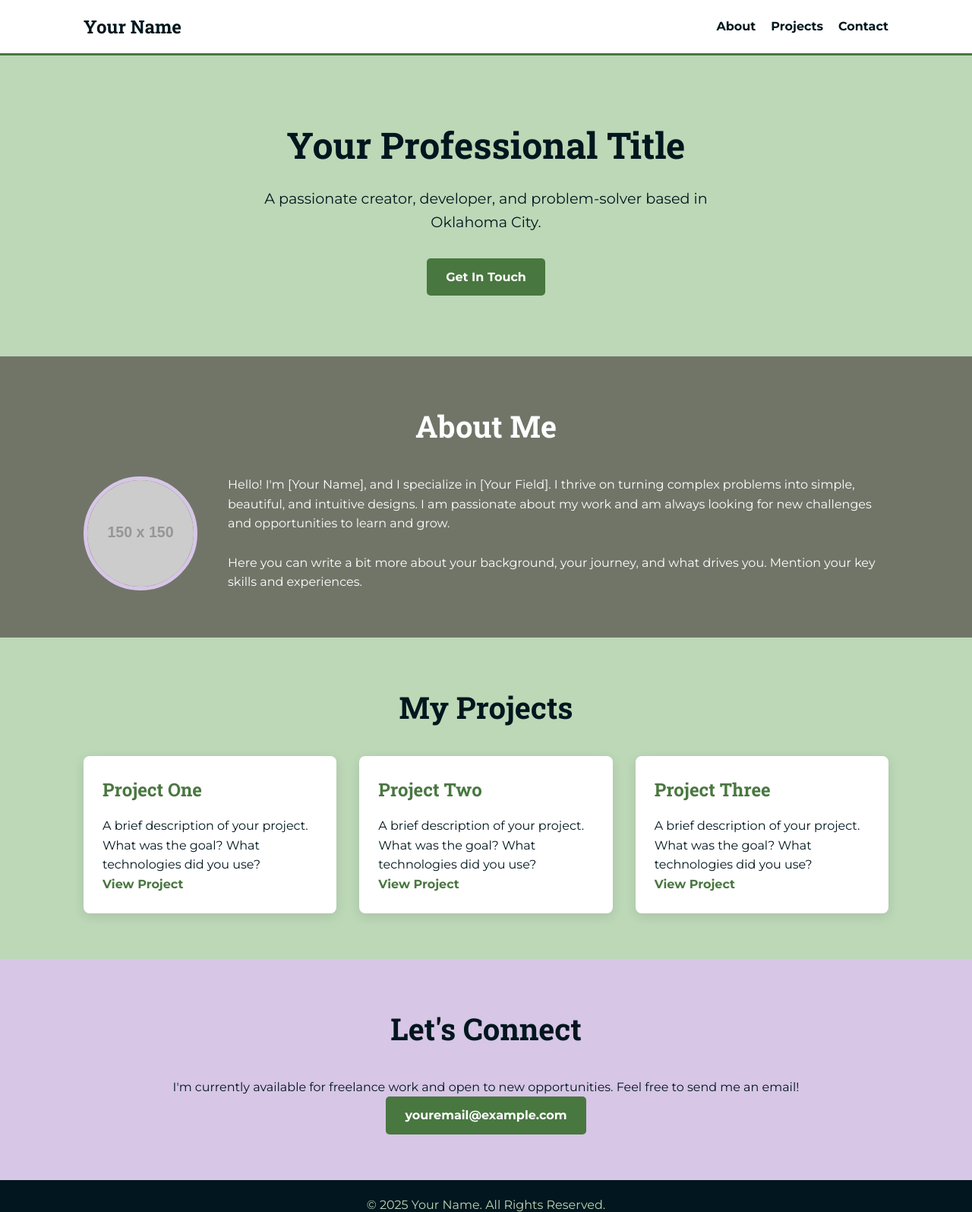
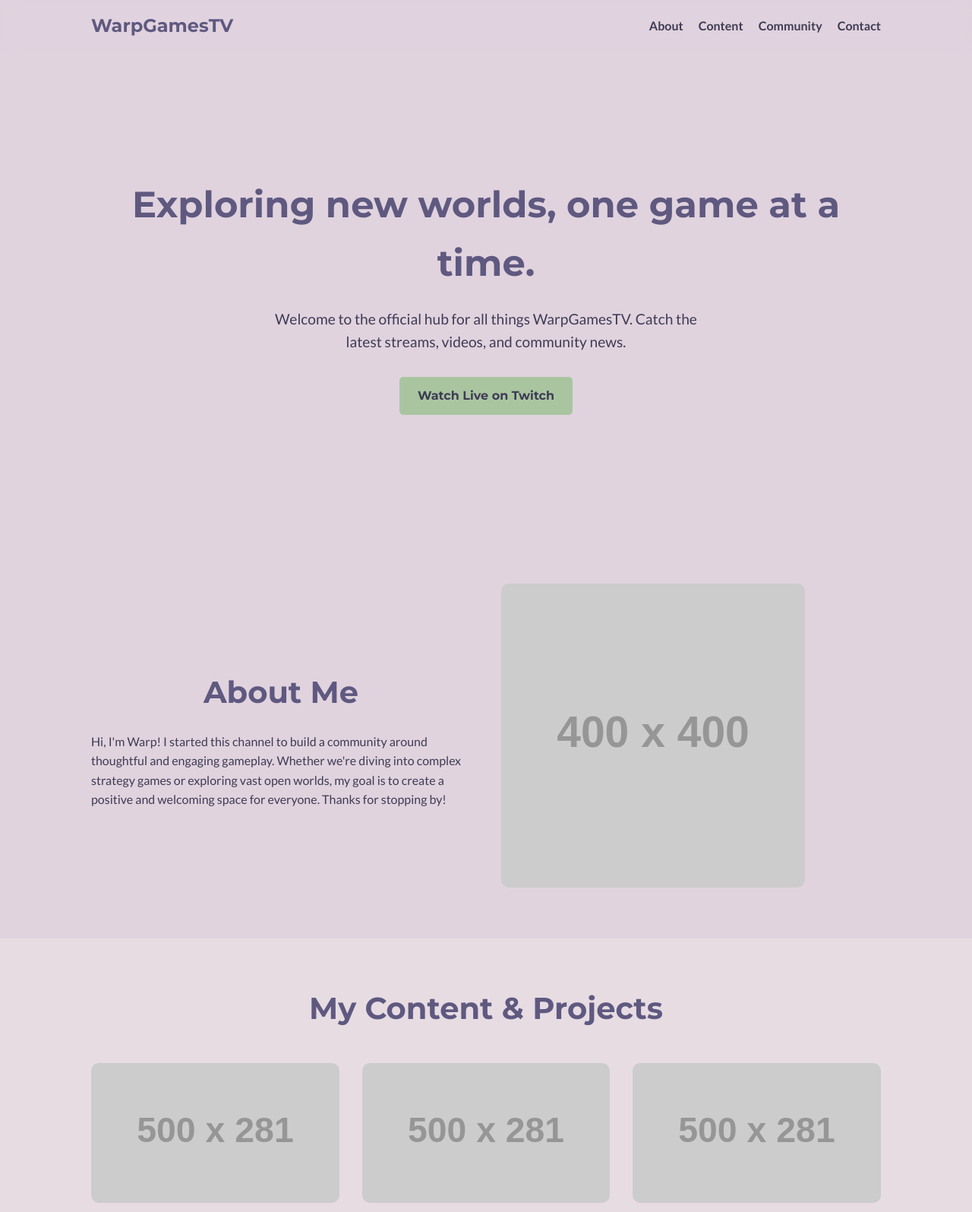
Before and after one commit to warpgamestv/warpgamestv, a plain HTML site: page index.html in a window 1280 px wide. Shown: the top 1595 px of the page at 76% size. Drawn offline with Linux system fonts and the light colour scheme; placeholder pictures from the web are drawn by us.

Commit message:
Changed the website completely
Changed the HTML and CSS and created some JS functionality

```diff
--- a/index.html
+++ b/index.html
@@ -3,21 +3,23 @@
 <head>
     <meta charset="UTF-8">
     <meta name="viewport" content="width=device-width, initial-scale=1.0">
-    <title>Your Name | Professional Portfolio</title>
+    <title>WarpGamesTV | Official Website</title>
     <link rel="stylesheet" href="style.css">
     <link rel="preconnect" href="https://fonts.googleapis.com">
     <link rel="preconnect" href="https://fonts.gstatic.com" crossorigin>
-    <link href="https://fonts.googleapis.com/css2?family=Montserrat:wght@400;700&family=Roboto+Slab:wght@400;700&display=swap" rel="stylesheet">
+    <link href="https://fonts.googleapis.com/css2?family=Lato:wght@400;700&family=Montserrat:wght@700&display=swap" rel="stylesheet">
+    <link rel="stylesheet" href="https://cdnjs.cloudflare.com/ajax/libs/font-awesome/6.5.2/css/all.min.css">
 </head>
 <body>
 
-    <header>
+    <header class="site-header">
         <div class="container">
-            <p class="logo">Your Name</p>
-            <nav>
+            <nav class="main-nav">
+                <a href="#home" class="logo">WarpGamesTV</a>
                 <ul>
                     <li><a href="#about">About</a></li>
-                    <li><a href="#projects">Projects</a></li>
+                    <li><a href="#content">Content</a></li>
+                    <li><a href="#community">Community</a></li>
                     <li><a href="#contact">Contact</a></li>
                 </ul>
             </nav>
@@ -25,67 +27,94 @@
     </header>
 
     <main>
-        <section class="hero">
+        <section id="home" class="hero">
             <div class="container">
-                <div class="hero-text">
-                    <h1>Your Professional Title</h1>
-                    <p class="subtitle">A passionate creator, developer, and problem-solver based in Oklahoma City.</p>
-                    <a href="#contact" class="cta-button">Get In Touch</a>
+                <h1>Exploring new worlds, one game at a time.</h1>
+                <p>Welcome to the official hub for all things WarpGamesTV. Catch the latest streams, videos, and community news.</p>
+                <a href="https://twitch.tv/warpgamestv" class="btn btn-primary">Watch Live on Twitch</a>
+            </div>
+        </section>
+
+        <section id="about" class="about-section">
+            <div class="container grid-2-col">
+                <div class="about-text">
+                    <h2>About Me</h2>
+                    <p>Hi, I'm Warp! I started this channel to build a community around thoughtful and engaging gameplay. Whether we're diving into complex strategy games or exploring vast open worlds, my goal is to create a positive and welcoming space for everyone. Thanks for stopping by!</p>
+                </div>
+                <div class="about-image">
+                    <img src="https://via.placeholder.com/400" alt="A photo of Warp or the WarpGamesTV logo">
                 </div>
             </div>
         </section>
 
-        <section id="about" class="about">
+        <section id="content" class="content-section">
             <div class="container">
-                <h2>About Me</h2>
-                <div class="about-content">
-                    <img src="https://via.placeholder.com/150" alt="A professional headshot of Your Name" class="profile-pic">
-                    <p>
-                        Hello! I'm [Your Name], and I specialize in [Your Field]. I thrive on turning complex problems into simple, beautiful, and intuitive designs. I am passionate about my work and am always looking for new challenges and opportunities to learn and grow.
-                        <br><br>
-                        Here you can write a bit more about your background, your journey, and what drives you. Mention your key skills and experiences.
-                    </p>
-                </div>
-            </div>
-        </section>
-
-        <section id="projects" class="projects">
-            <div class="container">
-                <h2>My Projects</h2>
+                <h2>My Content & Projects</h2>
                 <div class="project-grid">
                     <div class="project-card">
-                        <h3>Project One</h3>
-                        <p>A brief description of your project. What was the goal? What technologies did you use?</p>
-                        <a href="#">View Project</a>
+                        <img src="https://via.placeholder.com/500x281" alt="Thumbnail for a game series">
+                        <div class="card-overlay">
+                            <h3>Longplay: RPG Chronicles</h3>
+                        </div>
                     </div>
                     <div class="project-card">
-                        <h3>Project Two</h3>
-                        <p>A brief description of your project. What was the goal? What technologies did you use?</p>
-                        <a href="#">View Project</a>
+                        <img src="https://via.placeholder.com/500x281" alt="Thumbnail for a podcast">
+                        <div class="card-overlay">
+                            <h3>The Warp Zone Podcast</h3>
+                        </div>
                     </div>
                     <div class="project-card">
-                        <h3>Project Three</h3>
-                        <p>A brief description of your project. What was the goal? What technologies did you use?</p>
-                        <a href="#">View Project</a>
+                        <img src="https://via.placeholder.com/500x281" alt="Thumbnail for strategy guides">
+                        <div class="card-overlay">
+                            <h3>Strategy Guides</h3>
+                        </div>
                     </div>
                 </div>
             </div>
         </section>
 
-        <section id="contact" class="contact">
+        <section id="community" class="community-section">
             <div class="container">
-                <h2>Let's Connect</h2>
-                <p>I'm currently available for freelance work and open to new opportunities. Feel free to send me an email!</p>
-                <a href="mailto:youremail@example.com" class="cta-button">youremail@example.com</a>
+                <h2>Join the Community</h2>
+                <p>Connect with me and our amazing community on your favorite platforms.</p>
+                <div class="social-links">
+                    <a href="#" class="btn btn-social">Twitch</a>
+                    <a href="#" class="btn btn-social">YouTube</a>
+                    <a href="#" class="btn btn-social">Discord</a>
+                    <a href="#" class="btn btn-social">Twitter</a>
+                </div>
+            </div>
+        </section>
+
+        <section id="contact" class="contact-section">
+            <div class="container">
+                <h2>Get In Touch</h2>
+                <p>For business inquiries, collaborations, or other questions, please use the form below.</p>
+                <form class="contact-form">
+                    <input type="text" name="name" placeholder="Your Name" required>
+                    <input type="email" name="email" placeholder="Your Email" required>
+                    <textarea name="message" rows="5" placeholder="Your Message" required></textarea>
+                    <button type="submit" class="btn btn-primary">Send Message</button>
+                </form>
             </div>
         </section>
     </main>
 
-    <footer>
+    <footer class="site-footer-dark">
         <div class="container">
-            <p>&copy; 2025 Your Name. All Rights Reserved.</p>
+            <div class="footer-content">
+                <p>&copy; 2025 WarpGamesTV. All Rights Reserved.</p>
+                <div class="footer-socials">
+                    <a href="#"><i class="fab fa-twitch"></i></a>
+                    <a href="#"><i class="fab fa-youtube"></i></a>
+                    <a href="#"><i class="fab fa-twitter"></i></a>
+                    <a href="#"><i class="fab fa-discord"></i></a>
+                </div>
+            </div>
         </div>
-    </footer>
+</footer>
+
+    <script src="script.js"></script>
 
 </body>
 </html>
--- /dev/null
+++ b/script.js
@@ -0,0 +1,84 @@
+document.addEventListener('DOMContentLoaded', () => {
+
+    // --- 1. SMOOTH SCROLLING FOR NAV LINKS ---
+    // Selects all navigation links that start with '#'
+    const navLinks = document.querySelectorAll('nav a[href^="#"]');
+
+    navLinks.forEach(link => {
+        link.addEventListener('click', function(e) {
+            // Prevents the default jumpy behavior
+            e.preventDefault();
+
+            // Gets the target section's ID from the link's href
+            const targetId = this.getAttribute('href');
+            const targetSection = document.querySelector(targetId);
+
+            // Scrolls smoothly to the target section
+            if (targetSection) {
+                targetSection.scrollIntoView({
+                    behavior: 'smooth',
+                    block: 'start'
+                });
+            }
+        });
+    });
+
+    // --- 2. FADE-IN ANIMATIONS ON SCROLL ---
+    // Create an observer to watch for elements entering the viewport
+    const observer = new IntersectionObserver((entries) => {
+        entries.forEach(entry => {
+            if (entry.isIntersecting) {
+                // If the element is visible, add the 'show' class to trigger the animation
+                entry.target.classList.add('show');
+            }
+        });
+    }, {
+        threshold: 0.1 // Trigger when 10% of the element is visible
+    });
+
+    // Select all elements you want to animate
+    const hiddenElements = document.querySelectorAll('section h2, .about-text, .about-image, .project-card, .social-links, .contact-form');
+    // Tell the observer to watch each of these elements
+    hiddenElements.forEach(el => {
+        el.classList.add('hidden'); // Initially hide them
+        observer.observe(el);
+    });
+
+    // --- 3. ACTIVE NAVIGATION LINK HIGHLIGHTING ON SCROLL ---
+    const sections = document.querySelectorAll('section[id]');
+
+    // Create an observer that watches the sections
+    const navObserver = new IntersectionObserver((entries) => {
+        entries.forEach(entry => {
+            if (entry.isIntersecting) {
+                // Remove 'active' class from all nav links
+                document.querySelectorAll('nav a.active').forEach(link => {
+                    link.classList.remove('active');
+                });
+
+                // Add 'active' class to the link corresponding to the visible section
+                const id = entry.target.getAttribute('id');
+                const activeLink = document.querySelector(`nav a[href="#${id}"]`);
+                if (activeLink) {
+                    activeLink.classList.add('active');
+                }
+            }
+        });
+    }, {
+        rootMargin: '-50% 0px -50% 0px' // Highlights when the section is in the middle of the screen
+    });
+
+    // Tell the nav observer to watch each section
+    sections.forEach(section => {
+        navObserver.observe(section);
+    });
+
+    // --- BONUS: CONTACT FORM SUBMISSION FEEDBACK ---
+    const contactForm = document.querySelector('.contact-form');
+    contactForm.addEventListener('submit', function(e) {
+        e.preventDefault(); // Stop the form from actually submitting/reloading
+        alert('Thank you for your message! I will get back to you soon.');
+        this.reset(); // Clear the form fields
+    });
+
+});
--- a/style.css
+++ b/style.css
@@ -1,25 +1,21 @@
-/* ------------------- */
-/* CSS Variables      */
-/* ------------------- */
+/* --- Color & Font Variables --- */
 :root {
-    --dark-navy: #01161E;
-    --medium-gray: #717568;
-    --light-green: #BCD8B7;
-    --forest-green: #497740;
-    --soft-lavender: #D7C6E6;
-    --white: #ffffff;
+    --clr-bg: #E0D3DE; /* Pale Lilac */
+    --clr-text: #3E3B54; /* Deep Indigo */
+    --clr-accent-primary: #A9C5A0; /* Sage Green */
+    --clr-accent-secondary: #5F5980; /* Muted Grape */
+    --clr-dark: #4B644A; /* Forest Moss */
+    --clr-white: #f8f8f8;
 
-    --font-heading: 'Roboto Slab', serif;
-    --font-body: 'Montserrat', sans-serif;
+    --font-heading: 'Montserrat', sans-serif;
+    --font-body: 'Lato', sans-serif;
 }
 
-/* ------------------- */
-/* General Styles     */
-/* ------------------- */
+/* --- General & Reset Styles --- */
 * {
+    box-sizing: border-box;
     margin: 0;
     padding: 0;
-    box-sizing: border-box;
 }
 
 html {
@@ -28,189 +24,299 @@ html {
 
 body {
     font-family: var(--font-body);
-    background-color: var(--light-green);
-    color: var(--dark-navy);
+    background-color: var(--clr-bg);
+    color: var(--clr-text);
     line-height: 1.6;
 }
 
 .container {
     max-width: 1100px;
     margin: 0 auto;
-    padding: 0 20px;
+    padding: 0 30px;
 }
 
-h1, h2, h3 {
+h1, h2 {
     font-family: var(--font-heading);
-    color: var(--dark-navy);
-    margin-bottom: 1rem;
+    color: var(--clr-accent-secondary);
+    margin-bottom: 20px;
 }
 
 h1 { font-size: 3rem; }
-h2 { font-size: 2.5rem; text-align: center; margin-bottom: 2rem; }
-h3 { font-size: 1.5rem; color: var(--forest-green); }
+h2 { font-size: 2.5rem; text-align: center; }
 
 section {
     padding: 60px 0;
 }
 
-/* ------------------- */
-/* Header & Nav       */
-/* ------------------- */
-header {
-    background-color: var(--white);
-    padding: 1rem 0;
-    border-bottom: 3px solid var(--forest-green);
+/* --- Buttons & Links --- */
+.btn {
+    display: inline-block;
+    padding: 12px 24px;
+    border-radius: 5px;
+    text-decoration: none;
+    font-weight: bold;
+    font-family: var(--font-heading);
+    transition: background-color 0.3s, transform 0.2s;
+}
+
+.btn-primary {
+    background-color: var(--clr-accent-primary);
+    color: var(--clr-text);
+}
+
+.btn-primary:hover {
+    background-color: var(--clr-dark);
+    color: var(--clr-white);
+    transform: translateY(-2px);
+}
+
+/* --- Header & Navigation --- */
+.site-header {
+    background: rgba(224, 211, 222, 0.8); /* Semi-transparent Pale Lilac */
+    backdrop-filter: blur(10px);
     position: sticky;
     top: 0;
-    z-index: 1000;
+    width: 100%;
+    z-index: 100;
+    padding: 15px 0;
 }
 
-header .container {
+.main-nav {
     display: flex;
     justify-content: space-between;
     align-items: center;
 }
 
-header .logo {
+.logo {
     font-family: var(--font-heading);
+    font-size: 1.5rem;
     font-weight: 700;
-    font-size: 1.5rem;
+    color: var(--clr-accent-secondary);
+    text-decoration: none;
 }
 
-header nav ul {
+.main-nav ul {
     list-style: none;
     display: flex;
-    gap: 20px;
 }
 
-header nav a {
-    text-decoration: none;
-    color: var(--dark-navy);
-    font-weight: 700;
-    transition: color 0.3s ease;
+.main-nav ul li {
+    margin-left: 20px;
 }
 
-header nav a:hover {
-    color: var(--forest-green);
+.main-nav ul li a {
+    text-decoration: none;
+    color: var(--clr-text);
+    font-weight: bold;
+    padding: 5px 0;
+    border-bottom: 2px solid transparent;
+    transition: border-color 0.3s;
 }
 
-/* ------------------- */
-/* Hero Section       */
-/* ------------------- */
-.hero {
-    background-color: var(--light-green);
-    text-align: center;
-    padding: 80px 0;
+.main-nav ul li a:hover {
+    color: var(--clr-accent-secondary);
+    border-bottom-color: var(--clr-accent-secondary);
 }
 
-.hero .subtitle {
+/* --- Hero Section --- */
+.hero {
+    min-height: 80vh;
+    display: flex;
+    align-items: center;
+    justify-content: center;
+    text-align: center;
+}
+
+.hero p {
     font-size: 1.2rem;
     max-width: 600px;
-    margin: 0 auto 2rem;
+    margin: 0 auto 30px;
 }
 
-.cta-button {
-    display: inline-block;
-    background-color: var(--forest-green);
-    color: var(--white);
-    padding: 12px 25px;
-    text-decoration: none;
-    border-radius: 5px;
-    font-weight: 700;
-    transition: background-color 0.3s ease, transform 0.3s ease;
+/* --- About Section --- */
+.grid-2-col {
+    display: grid;
+    grid-template-columns: 1fr 1fr;
+    gap: 40px;
+    align-items: center;
 }
 
-.cta-button:hover {
-    background-color: var(--dark-navy);
-    transform: translateY(-3px);
+.about-image img {
+    max-width: 100%;
+    border-radius: 10px;
 }
 
-/* ------------------- */
-/* About Section      */
-/* ------------------- */
-.about {
-    background-color: var(--medium-gray);
-    color: var(--white);
+/* --- Content/Projects Section --- */
+.content-section {
+    background-color: #e6dce2; /* Slightly darker shade for contrast */
 }
 
-.about h2 {
-    color: var(--white);
-}
-
-.about-content {
-    display: flex;
-    align-items: center;
-    gap: 40px;
-}
-
-.profile-pic {
-    width: 150px;
-    height: 150px;
-    border-radius: 50%;
-    object-fit: cover;
-    border: 5px solid var(--soft-lavender);
-}
-
-/* ------------------- */
-/* Projects Section   */
-/* ------------------- */
 .project-grid {
     display: grid;
     grid-template-columns: repeat(auto-fit, minmax(300px, 1fr));
     gap: 30px;
+    margin-top: 40px;
 }
 
 .project-card {
-    background-color: var(--white);
-    padding: 25px;
-    border-radius: 8px;
-    box-shadow: 0 4px 15px rgba(0,0,0,0.1);
-    transition: transform 0.3s ease, box-shadow 0.3s ease;
+    position: relative;
+    border-radius: 10px;
+    overflow: hidden;
+    cursor: pointer;
 }
 
-.project-card:hover {
-    transform: translateY(-5px);
-    box-shadow: 0 8px 25px rgba(0,0,0,0.15);
+.project-card img {
+    width: 100%;
+    display: block;
+    transition: transform 0.5s ease;
 }
 
-.project-card a {
-    text-decoration: none;
-    color: var(--forest-green);
-    font-weight: 700;
+.card-overlay {
+    position: absolute;
+    top: 0;
+    left: 0;
+    height: 100%;
+    width: 100%;
+    background: rgba(62, 59, 84, 0.8); /* Deep Indigo overlay */
+    color: var(--clr-white);
+    display: flex;
+    justify-content: center;
+    align-items: center;
+    opacity: 0;
+    transition: opacity 0.4s ease;
 }
 
-/* ------------------- */
-/* Contact Section    */
-/* ------------------- */
-.contact {
-    background-color: var(--soft-lavender);
+.project-card:hover .card-overlay {
+    opacity: 1;
+}
+
+.project-card:hover img {
+    transform: scale(1.1);
+}
+
+.card-overlay h3 {
+    color: var(--clr-white);
+    font-family: var(--font-heading);
+}
+
+/* --- Community Section --- */
+.community-section {
     text-align: center;
 }
 
-/* ------------------- */
-/* Footer             */
-/* ------------------- */
-footer {
-    background-color: var(--dark-navy);
-    color: var(--light-green);
-    text-align: center;
-    padding: 20px 0;
+.social-links {
+    margin-top: 30px;
+    display: flex;
+    justify-content: center;
+    gap: 20px;
+    flex-wrap: wrap;
 }
 
-/* ------------------- */
-/* Responsiveness     */
-/* ------------------- */
+.btn-social {
+    background-color: var(--clr-accent-primary);
+    color: var(--clr-text);
+    min-width: 150px;
+}
+
+.btn-social:hover {
+    background-color: var(--clr-dark);
+    color: var(--clr-white);
+    transform: translateY(-2px);
+}
+
+/* --- Contact Section --- */
+.contact-section {
+     background-color: #e6dce2;
+}
+
+.contact-form {
+    max-width: 600px;
+    margin: 40px auto 0;
+    display: flex;
+    flex-direction: column;
+    gap: 15px;
+}
+
+.contact-form input,
+.contact-form textarea {
+    width: 100%;
+    padding: 12px;
+    border: 2px solid var(--clr-accent-secondary);
+    border-radius: 5px;
+    background-color: var(--clr-bg);
+    font-family: var(--font-body);
+    font-size: 1rem;
+}
+
+.contact-form input:focus,
+.contact-form textarea:focus {
+    outline: 2px solid var(--clr-accent-primary);
+}
+
+/* --- Footer --- */
+.site-footer-dark {
+    background-color: var(--clr-dark);
+    color: var(--clr-bg);
+    padding: 30px 0;
+}
+
+.footer-content {
+    display: flex;
+    justify-content: space-between;
+    align-items: center;
+}
+
+.footer-socials a {
+    color: var(--clr-bg);
+    font-size: 1.5rem;
+    margin-left: 15px;
+    transition: color 0.3s;
+}
+
+.footer-socials a:hover {
+    color: var(--clr-accent-primary);
+}
+
+/* --- Media Queries for Responsiveness --- */
 @media (max-width: 768px) {
     h1 { font-size: 2.5rem; }
     h2 { font-size: 2rem; }
 
-    header .container {
+    .main-nav {
         flex-direction: column;
         gap: 10px;
     }
 
-    .about-content {
-        flex-direction: column;
+    .grid-2-col {
+        grid-template-columns: 1fr;
         text-align: center;
     }
+
+    .about-image {
+        grid-row: 1; /* Puts image on top on mobile */
+    }
+
+    .footer-content {
+        flex-direction: column;
+        gap: 15px;
+    }
 }
+/* --- Additions for JavaScript Interactivity --- */
+
+/* Style for the active navigation link */
+.main-nav ul li a.active {
+    color: var(--clr-accent-secondary);
+    border-bottom-color: var(--clr-accent-secondary);
+}
+
+/* Styles for scroll-in animations */
+.hidden {
+    opacity: 0;
+    transform: translateY(30px);
+    transition: opacity 0.6s ease-out, transform 0.6s ease-out;
+}
+
+.show {
+    opacity: 1;
+    transform: translateY(0);
+}
```
